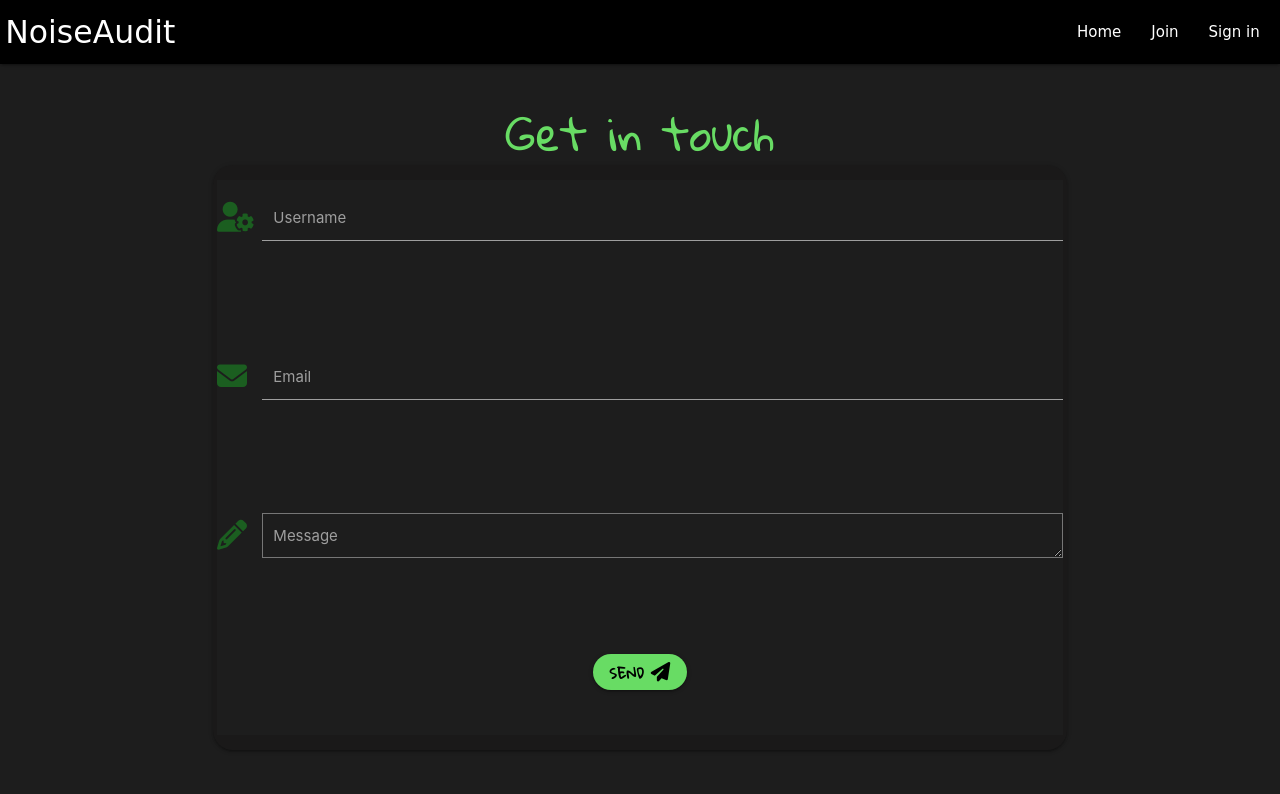
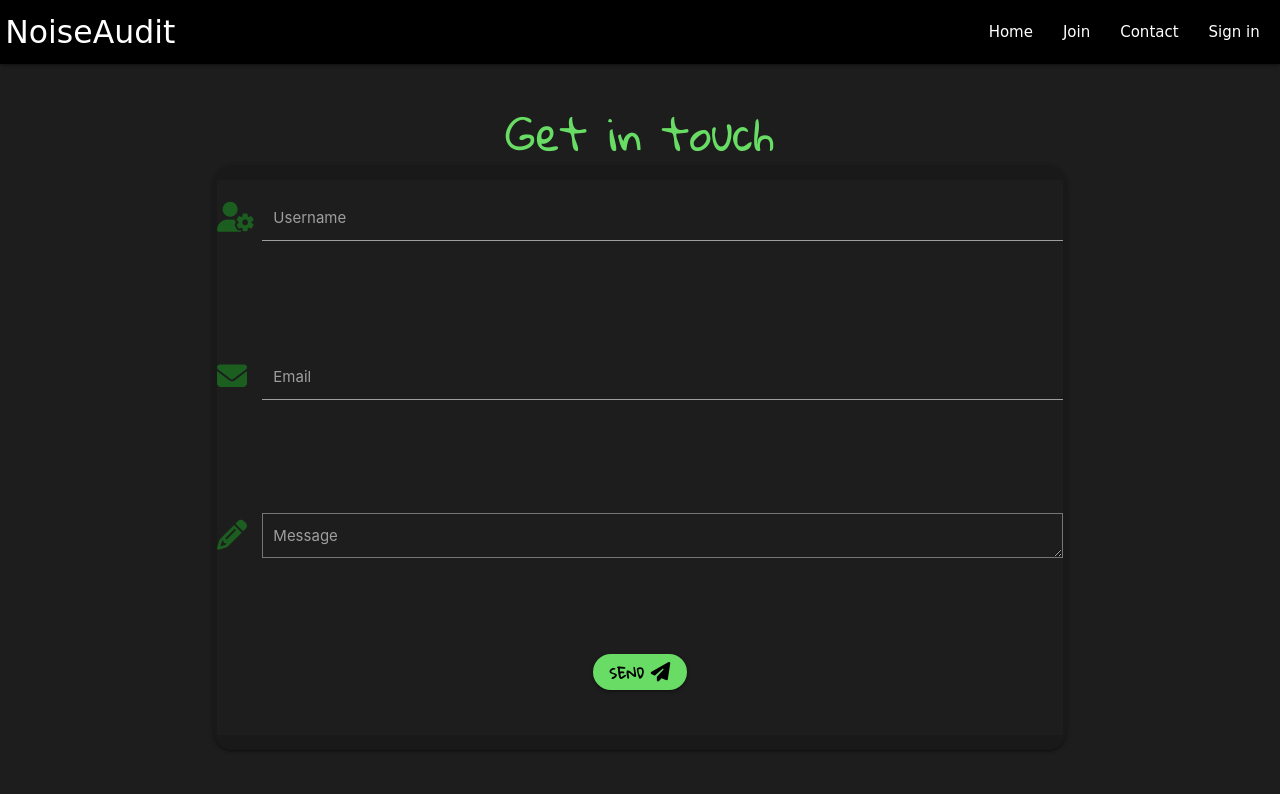
Before and after one commit to PSebastian96/pjt3-NoiseAudit, a Flask app: page /contact in a window 1280 px wide. Shown: the top 794 px of the page. Run offline with Flask 3, Linux system fonts and the light colour scheme; some libraries are stand-ins or nearby versions; some web fonts are replaced.

Commit message:
contact menu on non member

```diff
--- a/templates/base.html
+++ b/templates/base.html
@@ -47,6 +47,7 @@
                         {% else %}
                         <li class="active"><a href="{{ url_for('index') }}">Home</a></li>
                         <li><a href="{{ url_for('join') }}">Join</a></li>
+                        <li><a href="{{ url_for('contact') }}">Contact</a></li>
                         <li><a href="{{ url_for('signin') }}">Sign in</a></li>
                         {% endif %}
                     </ul>
```
